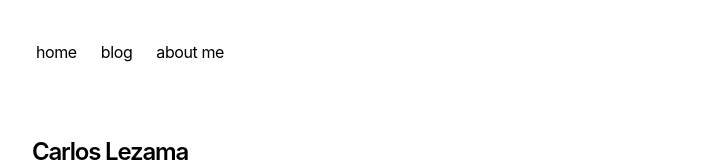
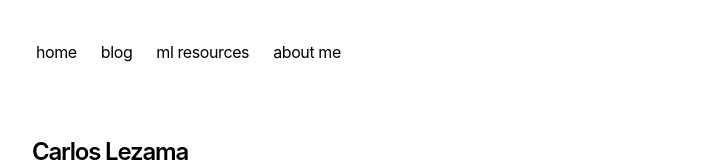
Before and after one commit to celj/celjmx, a Next.js app: page / in a window 1280 px wide. Shown: the top 162 px of the page, without its empty margins (272-984 px from the left). Built offline with nearby package versions, Linux system fonts and the light colour scheme.

Commit message:
feat: test isolated posts

```diff
--- a/app/blog/utils.ts
+++ b/app/blog/utils.ts
@@ -53,11 +53,11 @@ export function getBlogPosts() {
   return getMDXData(path.join(process.cwd(), "app", "blog", "posts"))
 }
 
-export function formatDate(date: string, includeRelative = false) {
+export function formatDate(date: string, includeRelative = true) {
   let currentDate = new Date()
 
   if (date === "n/a") {
-    date = currentDate.toISOString()
+    return ""
   }
 
   if (!date.includes("T")) {
--- a/app/components/nav.tsx
+++ b/app/components/nav.tsx
@@ -7,6 +7,10 @@ const navItems = {
   },
   "/blog": {
     name: "blog",
+    target: "_self",
+  },
+  "/blog/ml-resources": {
+    name: "ml resources",
     target: "_self",
   },
   "/resume/Carlos Lezama.pdf": {
```
